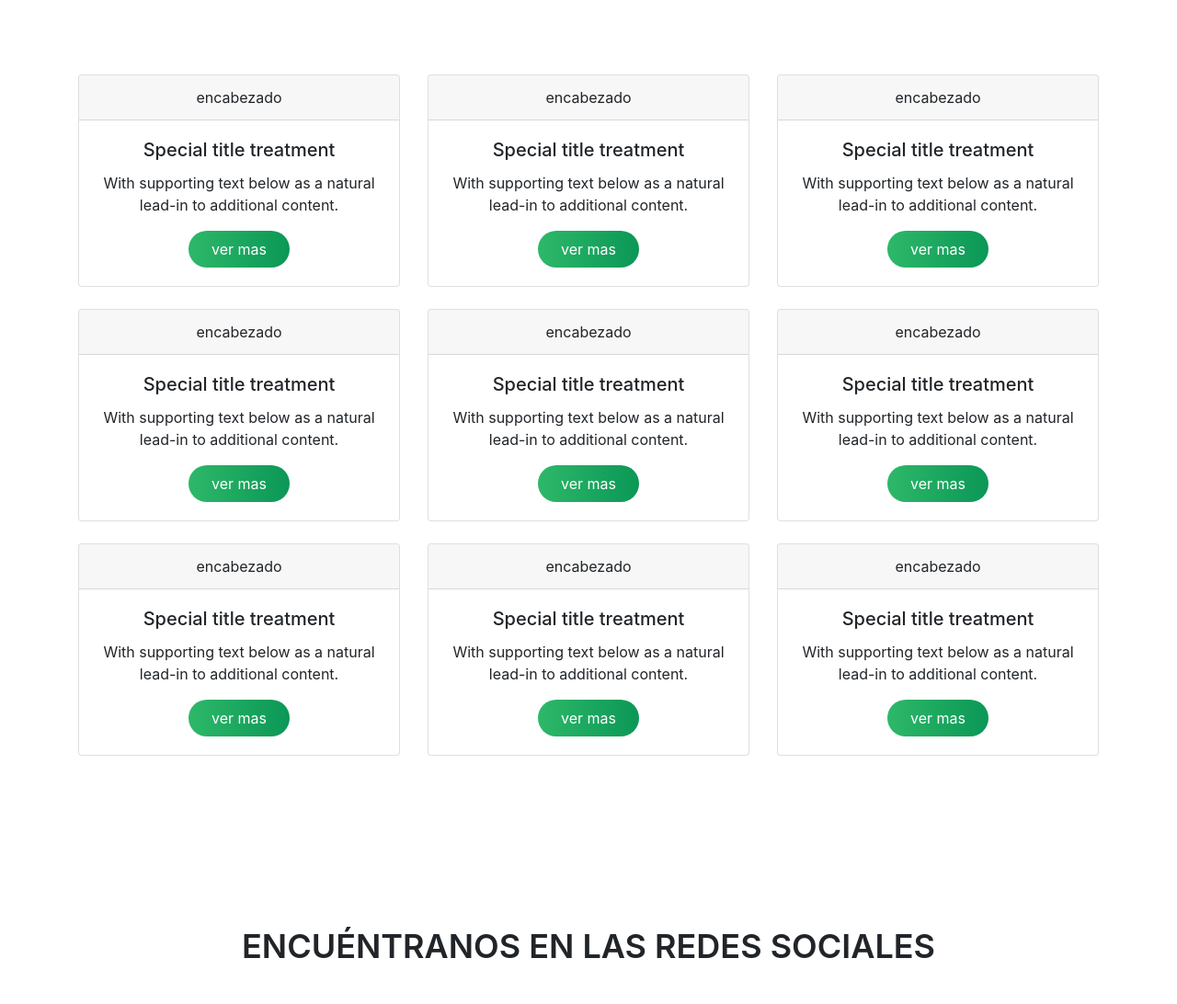
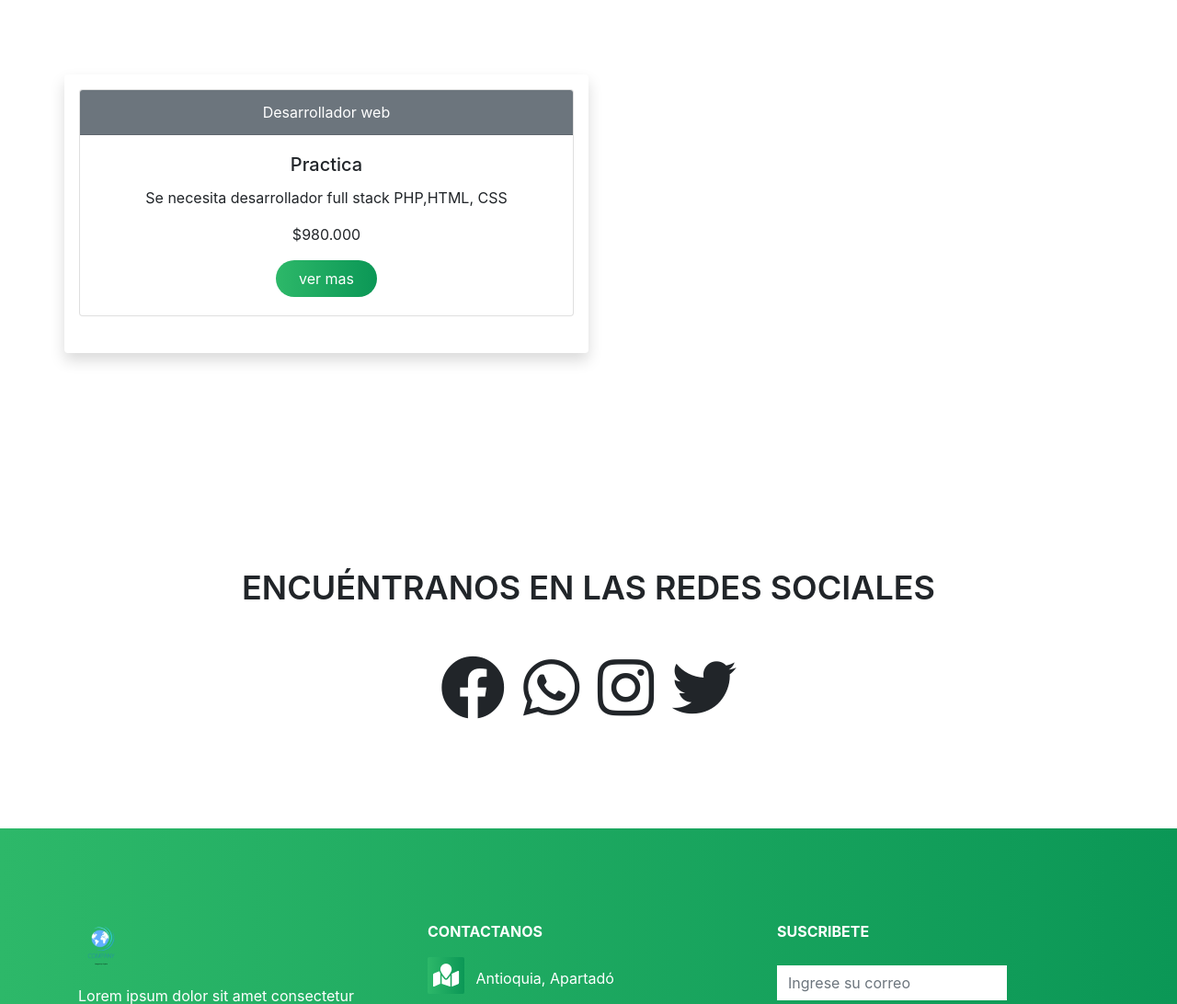
Before and after one commit to Falcohub/AgEmployment, a PHP site: page /Frm_Ofertas.php in a window 1280 px wide. Shown: the part 699-1791 px from the top of the page at 92% size. Run offline with PHP 8.4, Linux system fonts and the light colour scheme; data comes from the database, SQL or seed files in the repository; some libraries are stand-ins or nearby versions.

Commit message:
ofertas laborales

```diff
--- a/frontend/Frm_Ofertas.php
+++ b/frontend/Frm_Ofertas.php
@@ -28,23 +28,36 @@
 
 <!---------------------- OFERTAS -------------------->
 <section id="services">
-    <div class="container text-center">
+    <div class="container text-center ">
         <div class="row">
-            <div class="col-lg-4" id="row1">
+           <?php
+           include_once '../backend/conexion.php';
+
+           $db = new Database();
+           $conexion = $db->connect();
+            //$conexion=new PDO("mysql:host=localhost;dbname=db_agempleo1","root","");
+
+            $sentencia = $conexion->prepare("SELECT emp_titulo, emp_tipoEmpleo, emp_descripcion, emp_salario FROM tbl_empleos WHERE emp_fkUsuario");
+            $sentencia->execute();
+            $listaproductos = $sentencia->fetchAll(PDO::FETCH_ASSOC);
+            ?>
+
+            <?php foreach ($listaproductos as $producto) { ?>
+            <div class="col-lg-6 shadow p-3 mb-5 bg-white rounded" id="row1">
                 <div class="card">
-                    <div class="card-header">
-                        encabezado
-                    </div>
+                    <div class="card-header text-white bg-secondary"><?php echo $producto['emp_titulo'] ?></div>
                     <div class="card-body">
-                        <h5 class="card-title">Special title treatment</h5>
-                        <p class="card-text">With supporting text below as a natural lead-in to additional
-                            content.</p>
+                        <h5 class="card-title"><?php echo $producto['emp_tipoEmpleo'] ?></h5>
+                        <p class="card-text"><?php echo $producto['emp_descripcion'] ?></p>
+                        <p class=""><?php echo $producto['emp_salario'] ?></p>
                         <a href="Frm_OfertasDetalle.php" class="btn btn-primary">ver mas</a>
                     </div>
                 </div>
+                <br>
             </div>
+            <?php } ?>
 
-            <div class="col-lg-4" id="row2">
+            <!-- <div class="col-lg-4" id="row2">
                 <div class="card">
                     <div class="card-header">
                         encabezado
@@ -156,7 +169,7 @@
                         <a href="Frm_OfertasDetalle.php" class="btn btn-primary">ver mas</a>
                     </div>
                 </div>
-            </div>
+            </div> -->
         </div>
 
     </div>
```
